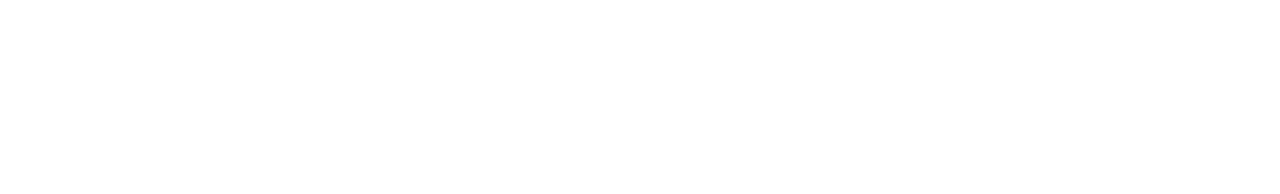
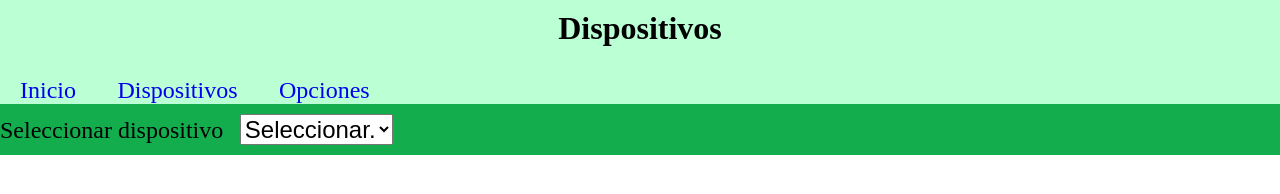
Before and after one commit to BogarPM/EspCliJs, a website: page public/devices.html in a window 1280 px wide. Drawn offline with nearby package versions, Linux system fonts and the light colour scheme; no server answers.

Commit message:
Designed the header common style and starting to create the control interface

```diff
--- a/public/css/common.css
+++ b/public/css/common.css
@@ -0,0 +1,39 @@
+*{
+    padding: 0px;
+    margin: 0px;
+    box-sizing: border-box;
+    font-size: 62.5%;
+}
+header{
+    background-color: #BBFFD5;
+    overflow: auto;
+}
+header h1{
+    font-size: 3.2rem;
+    text-align: center;
+    margin-top: 1.0rem;
+}
+
+.generic-nav{
+
+    margin-top: 3.0rem;
+}
+.generic-nav li{    /*Elements of the list*/
+    display: inline-block;
+
+}
+
+.generic-nav a{
+    font-size: 2.4rem;
+    text-decoration: none;
+    margin: 5px 0px;
+    padding: 5px 20px;
+
+}
+.generic-nav a:hover{
+    background-color: gray;
+    color: honeydew;
+}
+.generic-nav a:active{
+    color: lightgray;
+}
--- a/public/css/devices.css
+++ b/public/css/devices.css
@@ -0,0 +1,12 @@
+header label{
+    font-size: 2.4rem;
+
+}
+header #device-selector{
+    background-color: #13AD4E;
+    padding: 10px 0;
+}
+header select{
+    font-size: 2.4rem;
+    margin-left: 15px;
+}
--- a/public/devices.html
+++ b/public/devices.html
@@ -0,0 +1,34 @@
+<!DOCTYPE html>
+<html lang="en">
+<head>
+    <meta charset="UTF-8">
+    <meta name="viewport" content="width=device-width, initial-scale=1.0">
+    <title>Devices</title>
+    <link rel="stylesheet" href="./css/common.css">
+    <link rel="stylesheet" href="./css/devices.css">
+</head>
+<body>
+    <header>
+        <h1>Dispositivos</h1>
+        <nav class="generic-nav">
+            <ul>
+                <li><a href="http://192.168.1.1:3000/">Inicio</a></li>
+                <li><a href="http://192.168.1.1:3000/devices">Dispositivos</a></li>
+                <li><a href="http://192.168.1.1:3000/options">Opciones</a></li>
+            </ul>
+        </nav>
+        <div id="device-selector">
+            <label for="dev">Seleccionar dispositivo</label>
+            <select name="dev" id="dev">
+                <option value="null">Seleccionar.</option>
+            </select>
+        </div>
+
+    </header>
+    <main>
+
+    </main>
+    <script src="https://ajax.googleapis.com/ajax/libs/jquery/3.5.1/jquery.min.js"></script>
+    <script src="./js/devices.js"></script>
+</body>
+</html>
--- a/public/js/devices.js
+++ b/public/js/devices.js
@@ -0,0 +1,13 @@
+$(function(){
+    //alert('works');
+    $.ajax({
+        url: "/devices/list",
+        method: "GET",
+        success: function(res){
+            console.log(res);
+        },
+        dataType: "json",
+        content_type: "application/json"
+    })
+
+})
```
Also changed, not shown: index.js (+3 -6 lines), public/main.html (+4 -3 lines), public/register.html (+1 -0 lines), routes/devices_route.js (+21 -2 lines).
